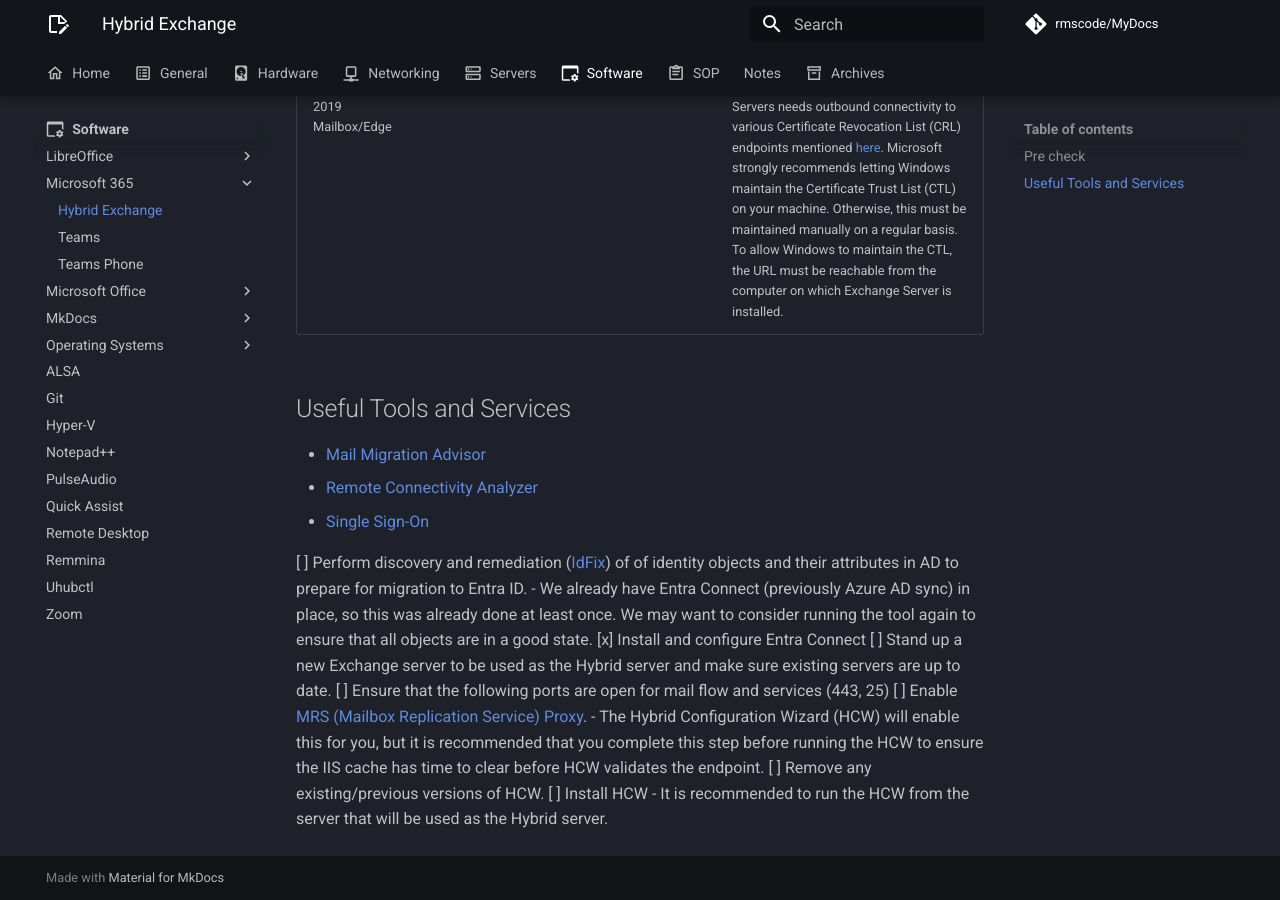
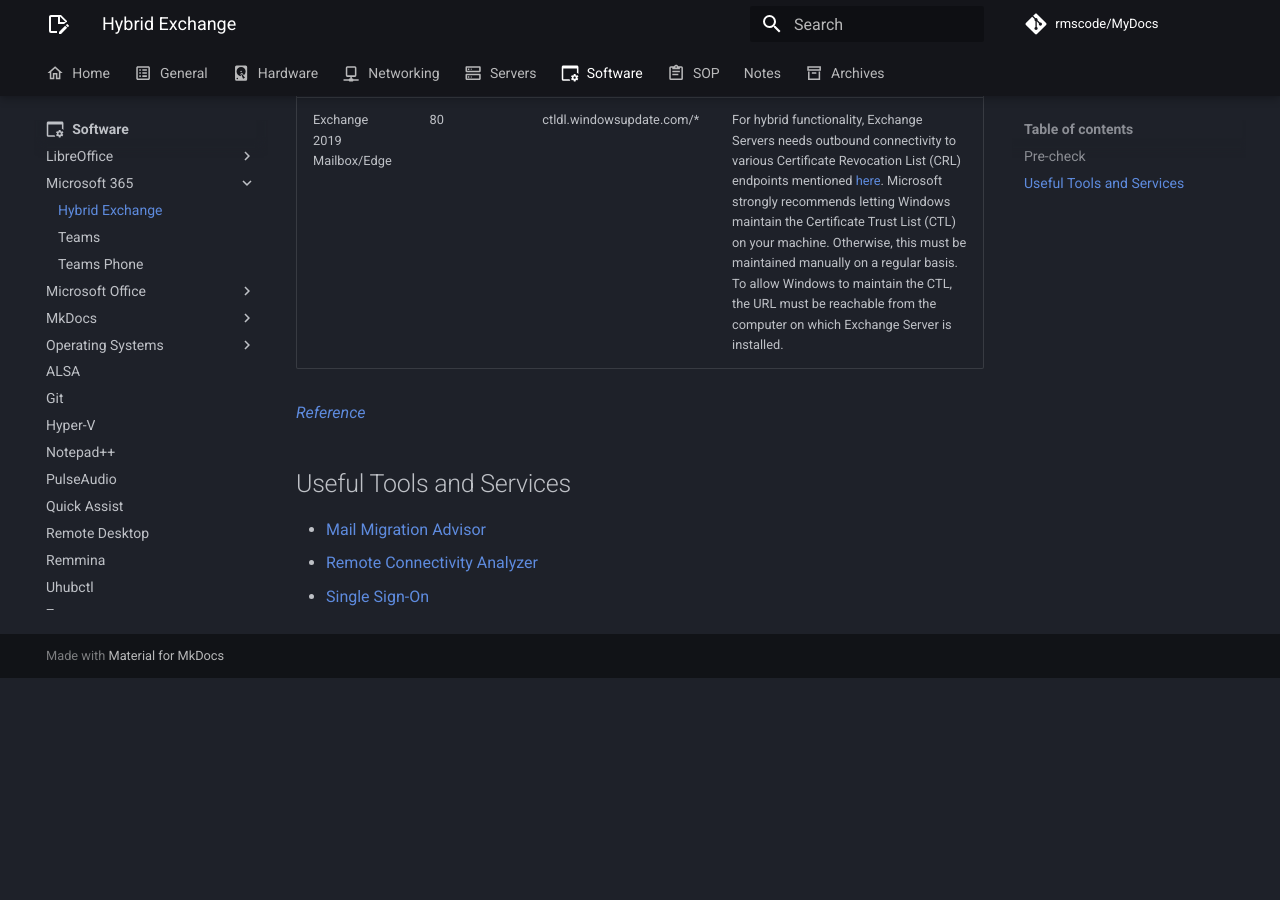
Before and after one commit to rmscode/binary-garden, an MkDocs documentation site: the page built from docs/software/microsoft-365/hybrid-exchange.md, in a window 1280 px wide and 900 px high, scrolled down 1636 px. Built offline with MkDocs 1.6.1 and Material for MkDocs 9.7.7, drawn with Linux system fonts in a browser that asks for light colours; comment, search, counter and statistics services are not loaded; after the commit the page ends 2314 px from its top, so only the background shows below that; some of the changed text lies outside the part shown.

Commit message:
Docs: Update hybrid-exchange.md

```diff
--- a/docs/software/microsoft-365/hybrid-exchange.md
+++ b/docs/software/microsoft-365/hybrid-exchange.md
@@ -1,6 +1,6 @@
 # Hybrid Exchange Deployment
 
-## Pre check
+## Pre-check
 
 - [ ] Latest CU or RU thats available for the version of Exchange that you are running. The immediately previous release is also supported.
 - [x] At least one mailbox server.
@@ -27,20 +28,10 @@
 Exchange 2019 Mailbox      | TCP/443 (HTTPS)   | Exchange Online endpoints  | On-premises Exchange Servers used to publish Exchange Web Services and Autodiscover to Internet
 Exchange 2019 Mailbox/Edge | 80                | ctldl.windowsupdate.com/*  | For hybrid functionality, Exchange Servers needs outbound connectivity to various Certificate Revocation List (CRL) endpoints mentioned [here](https://learn.microsoft.com/en-us/azure/security/fundamentals/azure-ca-details). Microsoft strongly recommends letting Windows maintain the Certificate Trust List (CTL) on your machine. Otherwise, this must be maintained manually on a regular basis. To allow Windows to maintain the CTL, the URL must be reachable from the computer on which Exchange Server is installed.
 
+[*Reference*](https://learn.microsoft.com/en-us/exchange/hybrid-deployment-prerequisites)
+
 ## Useful Tools and Services
 
 - [Mail Migration Advisor](https://learn.microsoft.com/en-us/exchange/mail-migration-jump)
 - [Remote Connectivity Analyzer](https://testconnectivity.microsoft.com/)
 - [Single Sign-On](https://learn.microsoft.com/en-us/exchange/single-sign-on)
-
-
-[ ] Perform discovery and remediation ([IdFix](https://microsoft.github.io/idfix/)) of of identity objects and their attributes in AD to prepare for migration to Entra ID.
-    - We already have Entra Connect (previously Azure AD sync) in place, so this was already done at least once. We may want to consider running the tool again to ensure that all objects are in a good state.
-[x] Install and configure Entra Connect
-[ ] Stand up a new Exchange server to be used as the Hybrid server and make sure existing servers are up to date.
-[ ] Ensure that the following ports are open for mail flow and services (443, 25)
-[ ] Enable [MRS (Mailbox Replication Service) Proxy](https://learn.microsoft.com/en-us/exchange/architecture/mailbox-servers/mrs-proxy-endpoint?view=exchserver-2019).
-    - The Hybrid Configuration Wizard (HCW) will enable this for you, but it is recommended that you complete this step before running the HCW to ensure the IIS cache has time to clear before HCW validates the endpoint.
-[ ] Remove any existing/previous versions of HCW.
-[ ] Install HCW
-    - It is recommended to run the HCW from the server that will be used as the Hybrid server.
```
Also changed, not shown: other parts of docs/software/microsoft-365/hybrid-exchange.md (+1 -0 lines).
